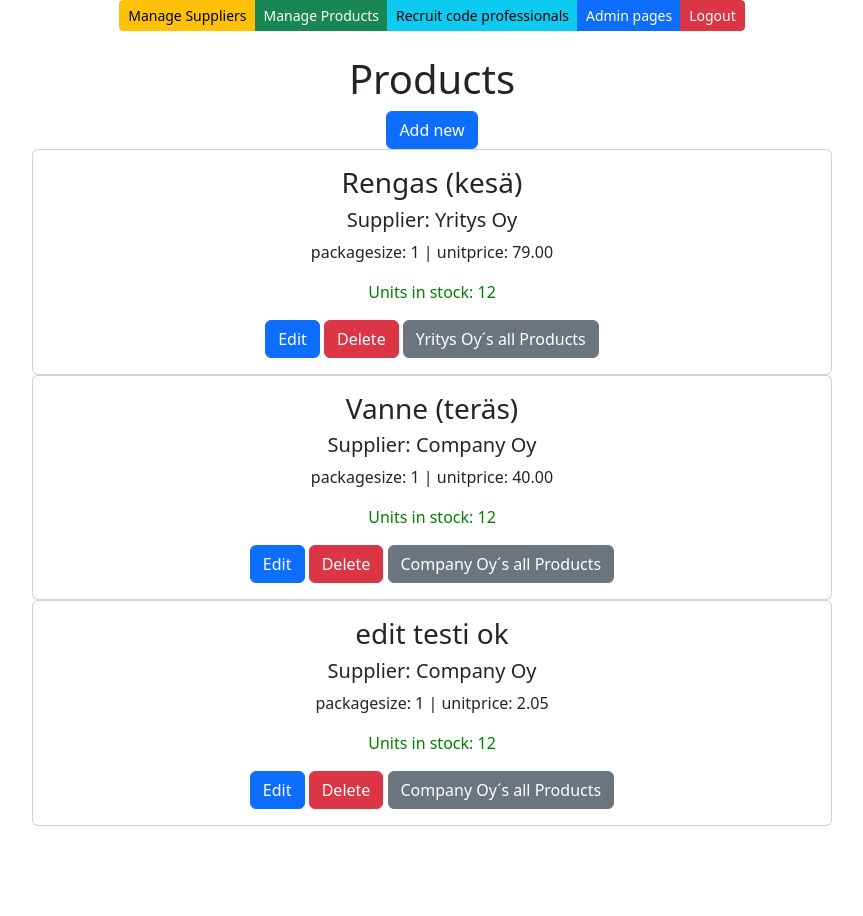
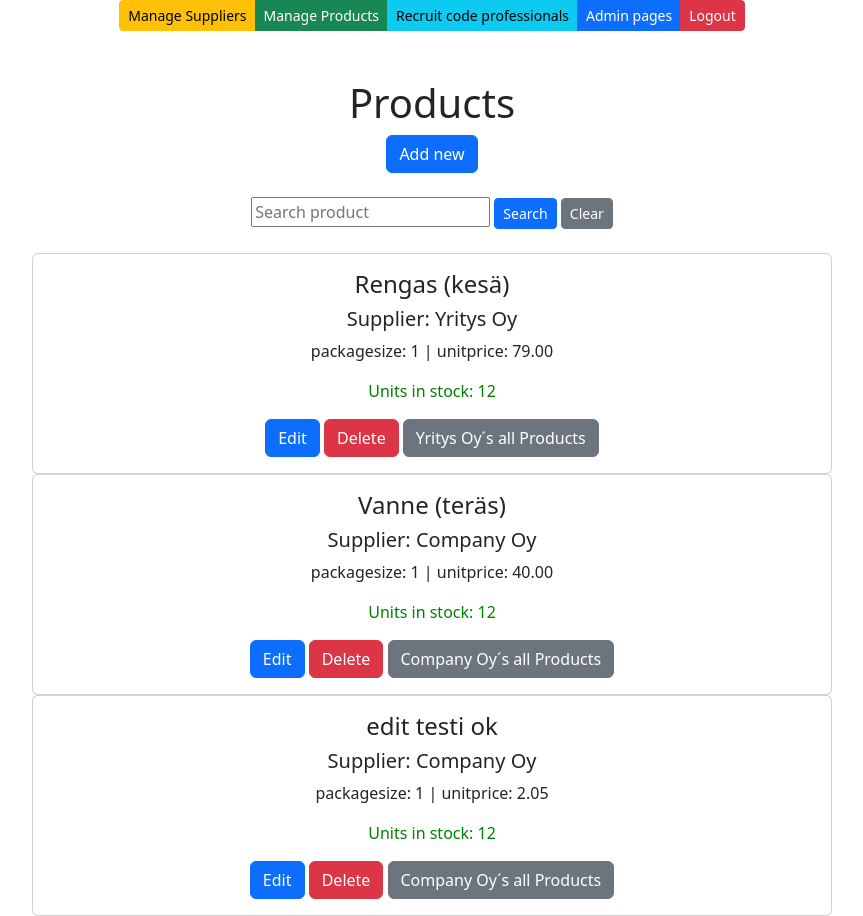
Before and after one commit to VesaMK-prog-Careeria/Django-SPprojekti, a Django app: page /products/ in a window 1280 px wide. Shown: the whole page, without its empty margins (208-1071 px from the left). Before the commit the page ends 826 px from the top, so only its background shows below. Run offline with Django 5.2, Linux system fonts and the light colour scheme; data comes from the database, SQL or seed files in the repository; both versions use the stored data as it was after the commit; some libraries are stand-ins or nearby versions.

Commit message:
haku toiminnallisuus

```diff
--- a/app/templates/productlist.html
+++ b/app/templates/productlist.html
@@ -1,36 +1,36 @@
 {% extends 'index.html' %}
 
 {% block content %}
-
+<div class="container">
+    <div class="row">
+        <div class="col-md-12">
             <br />
-<!-- Lisäyslomakkeen paikka -->
             <div id="add-div"></div>
             <br />
-
             <h1>Products</h1>
-
             <a onclick="showaddform()" class="btn btn-primary">Add new</a>
-
+            <br />
+            <br />
+            <form method="post" action="/search-product/">
+                {%csrf_token %}
+                <input type="text" name="search" placeholder="Search product">
+                <input type="submit" value="Search" class="btn btn-primary btn-sm">
+                <button type="button" class="btn btn-secondary btn-sm" onclick="clearSearch()">Clear</button>
+            </form>
+            <br />
             {% for p in products %}
-
             <div class="card" style="width: 50rem;">
                 <div class="card-body">
-        <h3 class="card-title">{{p.productname}} </h3>
+                    <h4 class="card-title">{{p.productname}} </h4>
                     <h5 class="card-text">Supplier: {{p.supplier.companyname}}</h5>
                     <p class="card-text">packagesize: {{p.packagesize}} | unitprice: {{p.unitprice}}</p>
                     <p class="card-text" style="color: green;">Units in stock: {{p.unitsinstock}}</p>
 
                     <a href="/edit-product-get/{{p.id}}/" class="btn btn-primary">Edit</a>
-
                     <a href="/confirm-delete-product/{{p.id}}/" class="btn btn-danger">Delete</a>
-
-        <a href="/products-by-supplier/{{p.supplier.id}}/" class="btn btn-secondary">{{p.supplier.companyname}}´s all
-            Products</a>
-
+                    <a href="/products-by-supplier/{{p.supplier.id}}/" class="btn btn-secondary">{{p.supplier.companyname}}´s all Products</a>
                 </div>
             </div>
-
-
             {% empty %}
 
             <div class="card" style="width: 50rem;">
@@ -38,8 +38,10 @@
                     <p class="card-text">No products found in the database </p>
                 </div>
             </div>
-
             {%endfor%}
+        </div>
+    </div>
+</div>
 
 
 <script>
@@ -78,6 +80,11 @@
         document.getElementById("add-div").innerHTML = ""
     }
 
+    function clearSearch() {
+        document.querySelector('input[name="search"]').value = '';
+        document.querySelector('form').submit();
+    }
+
 </script>
 
 {% endblock %}
--- a/app/urls.py
+++ b/app/urls.py
@@ -2,7 +2,8 @@
 # oikeaan näkymään. Tämä on ns. reititys.
 from django.urls import path
 from .views import landingview, productlistview, supplierlistview, addsupplier, addproduct, \
-     confirmdeleteproduct, deleteproduct, confirmdeletesupplier, deletesupplier, editproduct_get, editproduct_post
+     confirmdeleteproduct, deleteproduct, confirmdeletesupplier, deletesupplier, editproduct_get, editproduct_post, \
+        editsupplier_get, editsupplier_post, searchsupplier, searchproduct, suppliers_products
 
 urlpatterns = [
     path('', landingview),
@@ -13,10 +14,15 @@ urlpatterns = [
     path('delete-product/<int:id>/', deleteproduct),
     path('edit-product-get/<int:id>/', editproduct_get),
     path('edit-product-post/<int:id>/', editproduct_post),
+    path('search-product/', searchproduct),
+    path('products-by-supplier/<int:id>/', suppliers_products),
 
     # suppliers URL
     path('suppliers/', supplierlistview),
     path('add-supplier/', addsupplier),
     path('confirm-delete-supplier/<int:id>/', confirmdeletesupplier),
     path('delete-supplier/<int:id>/', deletesupplier),
+    path('edit-supplier-get/<int:id>/', editsupplier_get),
+    path('edit-supplier-post/<int:id>/', editsupplier_post),
+    path('search-supplier/', searchsupplier),
 ]
--- a/app/views.py
+++ b/app/views.py
@@ -6,7 +6,7 @@ from .models import Supplier, Product # . tarkoittaa nykyistä hakemistoa
 def landingview(request):
     return render(request, 'landingpage.html')
 
-# Product view
+# --------------------------------------------------Product view
 # Product modelin tuonti
 def productlistview(request):
     productlist = Product.objects.all()
@@ -14,6 +14,7 @@ def productlistview(request):
     context = {'products': productlist, 'suppliers': supplierlist}
     return render (request,"productlist.html",context)
 
+#region Add, delete, edit product
 def addproduct(request):
     a = request.POST['productname']
     b = request.POST['packagesize']
@@ -23,6 +24,12 @@ def addproduct(request):
 
     Product(productname = a, packagesize = b, unitprice = c, unitsinstock = d, supplier = Supplier.objects.get(id = e)).save()
     return redirect(request.META['HTTP_REFERER'])
+
+def searchproduct(request):
+    search = request.POST['search']
+    productlist = Product.objects.filter(productname__contains = search) #icontains = case insensitive, contains = case sensitive
+    context = {'products': productlist}
+    return render(request, 'productlist.html', context)
 
 def confirmdeleteproduct(request, id):
     product = Product.objects.get(id = id)
@@ -49,13 +56,21 @@ def editproduct_post(request, id):
     product.save()
     return redirect(productlistview)
 
-# Supplier view
+def suppliers_products(request, id):
+    supplier = Supplier.objects.get(id = id)
+    products = Product.objects.filter(supplier = supplier)
+    context = {'supplier': supplier, 'products': products}
+    return render(request, 'productlist.html', context)
+#endregion
+
+# --------------------------------------------------Supplier view
 # Supplier modelin tuonti
 def supplierlistview(request):
     supplierlist = Supplier.objects.all()
     context = {'suppliers': supplierlist}
     return render (request,"supplierlist.html",context)
 
+#region Add, delete, edit supplier
 def addsupplier(request):
     a = request.POST['companyname']
     b = request.POST['contactname']
@@ -66,6 +81,12 @@ def addsupplier(request):
     Supplier(companyname = a, contactname = b, address = c, phone = d, email = e, country = f).save()
     return redirect(request.META['HTTP_REFERER'])
 
+def searchsupplier(request):
+    search = request.POST['search']
+    supplierlist = Supplier.objects.filter(companyname__contains = search) #icontains = case insensitive, contains = case sensitive
+    context = {'suppliers': supplierlist}
+    return render(request, 'supplierlist.html', context)
+
 def confirmdeletesupplier(request, id):
     supplier = Supplier.objects.get(id = id)
     context = {'supplier': supplier}
@@ -74,3 +95,20 @@ def confirmdeletesupplier(request, id):
 def deletesupplier(request, id):
     Supplier.objects.get(id = id).delete()
     return redirect(supplierlistview)
+
+def editsupplier_get(request, id):
+    supplier = Supplier.objects.get(id = id)
+    context = {'supplier': supplier}
+    return render(request, 'edit_supp.html', context)
+
+def editsupplier_post(request, id):
+    supplier = Supplier.objects.get(id = id)
+    supplier.companyname = request.POST['companyname']
+    supplier.contactname = request.POST['contactname']
+    supplier.address = request.POST['address']
+    supplier.phone = request.POST['phone']
+    supplier.email = request.POST['email']
+    supplier.country = request.POST['country']
+    supplier.save()
+    return redirect(supplierlistview)
+#endregion
```
Also changed, not shown: app/templates/edit_supp.html (added, +32 -0 lines), app/templates/supplierlist.html (+21 -0 lines), db.sqlite3. Lines whose indentation alone changed are shown as unchanged.
